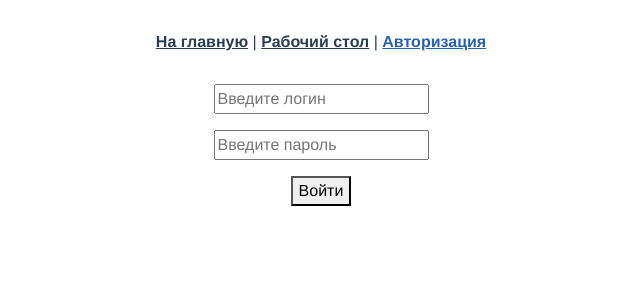
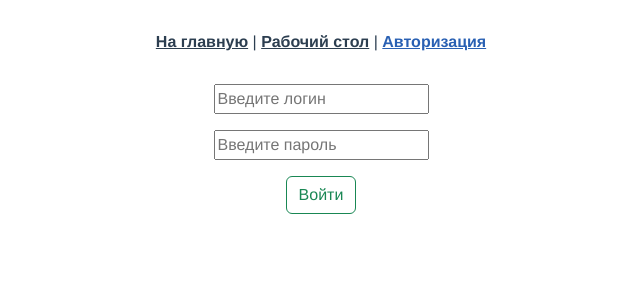
Before and after one commit to HythlodaeusKonstantin/ordermanagementsystem, a Vue app: page /auth in a window 1280 px wide. Shown: the top 300 px of the page, without its empty margins (319-959 px from the left). Built offline with nearby package versions, Linux system fonts and the light colour scheme; no server answers.

Commit message:
button change

```diff
--- a/src/pages/AuthPage.vue
+++ b/src/pages/AuthPage.vue
@@ -10,7 +10,7 @@
             <input type="text" placeholder="Введите пароль" @input="password = $event.target.value" :value="password"
                 v-on:keyup.enter="auth" />
             <p></p>
-            <button @click="auth">Войти</button>
+            <button class="btn btn-outline-success" @click="auth">Войти</button>
         </div>
         <div v-show="$store.state.auth">
             <div>Вы авторизованы как {{ $store.state.login }}</div>
```
